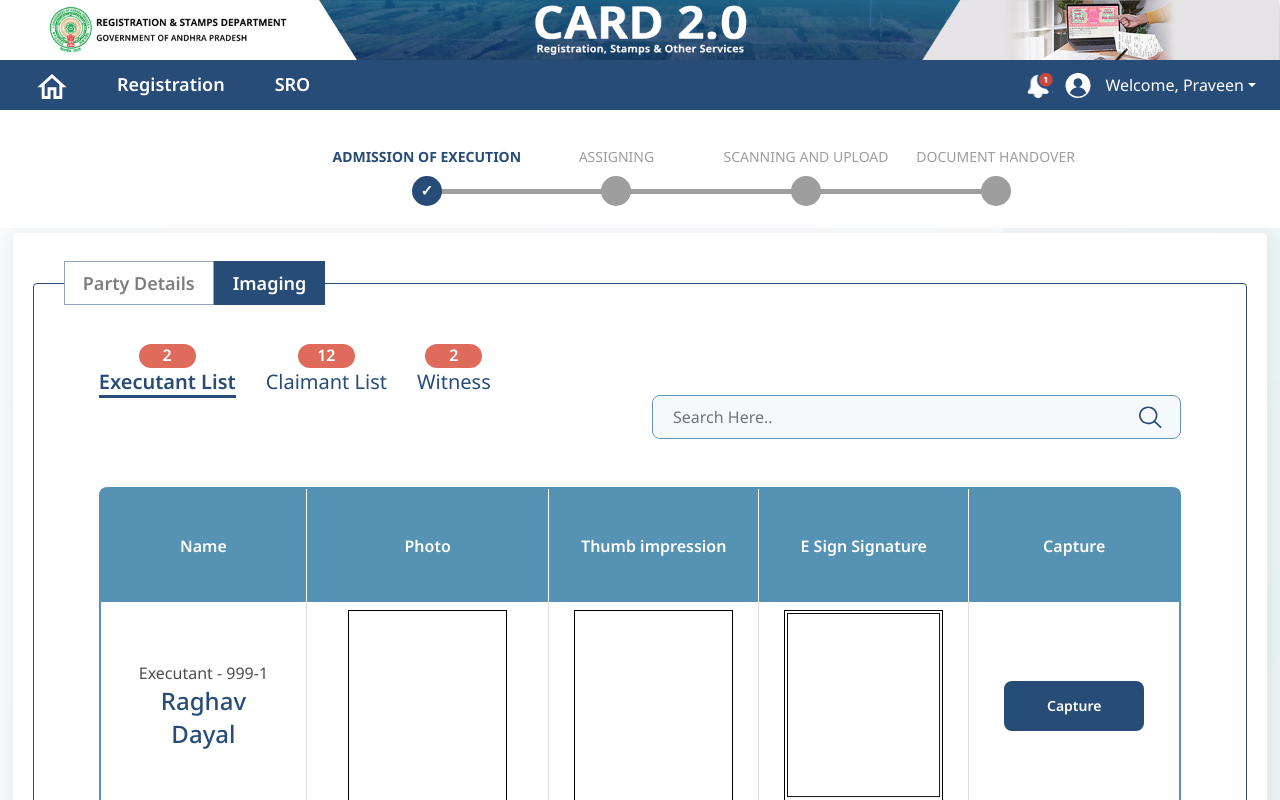
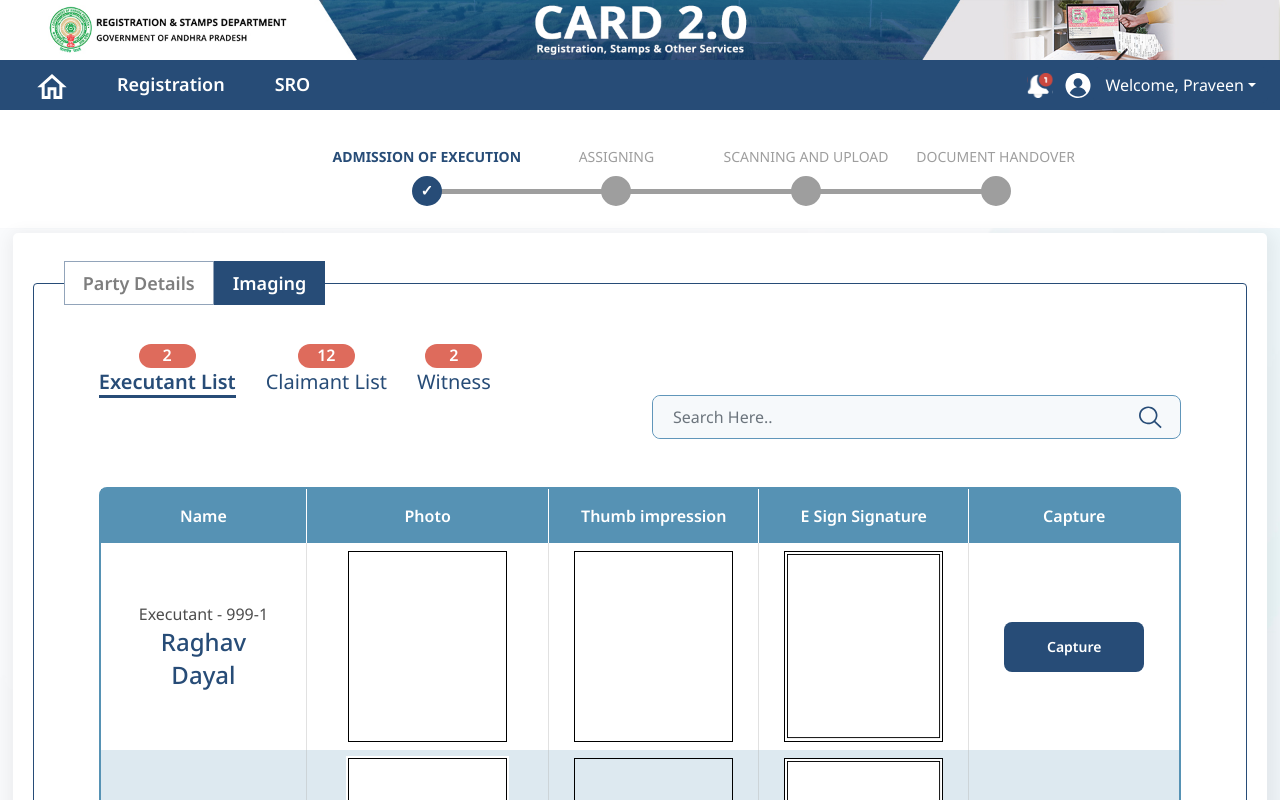
Before and after one commit to crsunilsada/card2.0_UI, a Next.js app: page /imagingExecutant in a window 1280 px wide. Shown: the top 800 px of the page. Built offline with nearby package versions, Linux system fonts and the light colour scheme.

Commit message:
table height  changes

```diff
--- a/src/pages/imagingExecutant.tsx
+++ b/src/pages/imagingExecutant.tsx
@@ -288,8 +288,6 @@
                                       <div>
                                         <img
                                           src={item.photo}
-
-
                                           // className="image-border"
                                         ></img>
                                       </div>
@@ -315,7 +313,6 @@
                                   </div>
                                   <div className="emptyBox1">
                                     {/* <img src={item.esignSignature} /> */}
-
                                     <input
                                       type="checkbox"
                                       id="myCheckbox2"
--- a/src/styles/global.scss
+++ b/src/styles/global.scss
@@ -291,7 +291,7 @@
             tr {
                 th {
                     font-weight: 600;
-                    height: 113px;
+
                 }
 
                 th.extraFont {
```
